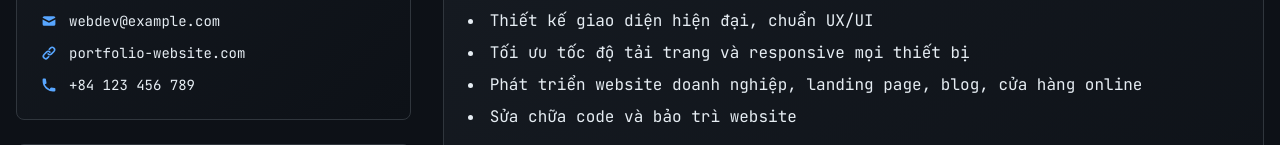
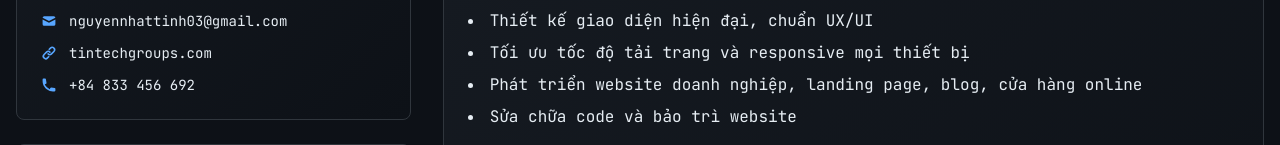
Before and after one commit to nhattinh123/nhattinh, a plain HTML site: page index.html in a window 1280 px wide. Shown: the part 423-568 px from the top of the page. Drawn offline with nearby package versions, Linux system fonts and the light colour scheme.

Commit message:
Update index.html

```diff
--- a/index.html
+++ b/index.html
@@ -136,19 +136,19 @@
                                     <path d="M2.003 5.884L10 9.882l7.997-3.998A2 2 0 0016 4H4a2 2 0 00-1.997 1.884z"/>
                                     <path d="M18 8.118l-8 4-8-4V14a2 2 0 002 2h12a2 2 0 002-2V8.118z"/>
                                 </svg>
-                                <span>webdev@example.com</span>
+                                <span>nguyennhattinh03@gmail.com</span>
                             </div>
                             <div class="flex items-center">
                                 <svg class="w-4 h-4 mr-3 text-github-accent" fill="currentColor" viewBox="0 0 20 20">
                                     <path fill-rule="evenodd" d="M12.586 4.586a2 2 0 112.828 2.828l-3 3a2 2 0 01-2.828 0 1 1 0 00-1.414 1.414 4 4 0 005.656 0l3-3a4 4 0 00-5.656-5.656l-1.5 1.5a1 1 0 101.414 1.414l1.5-1.5zm-5 5a2 2 0 012.828 0 1 1 0 101.414-1.414 4 4 0 00-5.656 0l-3 3a4 4 0 105.656 5.656l1.5-1.5a1 1 0 10-1.414-1.414l-1.5 1.5a2 2 0 11-2.828-2.828l3-3z" clip-rule="evenodd"/>
                                 </svg>
-                                <span>portfolio-website.com</span>
+                                <span>tintechgroups.com</span>
                             </div>
                             <div class="flex items-center">
                                 <svg class="w-4 h-4 mr-3 text-github-accent" fill="currentColor" viewBox="0 0 20 20">
                                     <path d="M2 3a1 1 0 011-1h2.153a1 1 0 01.986.836l.74 4.435a1 1 0 01-.54 1.06l-1.548.773a11.037 11.037 0 006.105 6.105l.774-1.548a1 1 0 011.059-.54l4.435.74a1 1 0 01.836.986V17a1 1 0 01-1 1h-2C7.82 18 2 12.18 2 5V3z"/>
                                 </svg>
-                                <span>+84 123 456 789</span>
+                                <span>+84 833 456 692</span>
                             </div>
                         </div>
                     </div>
```
